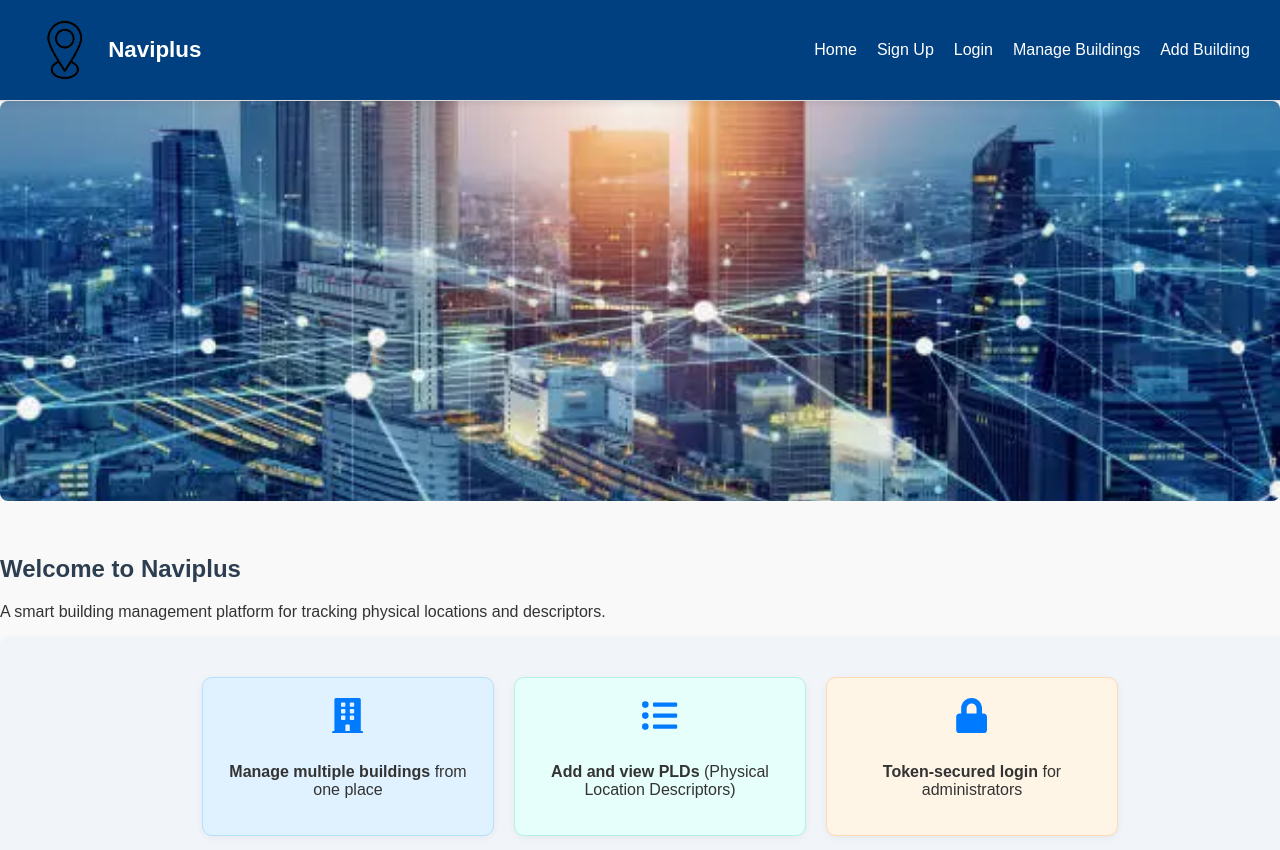
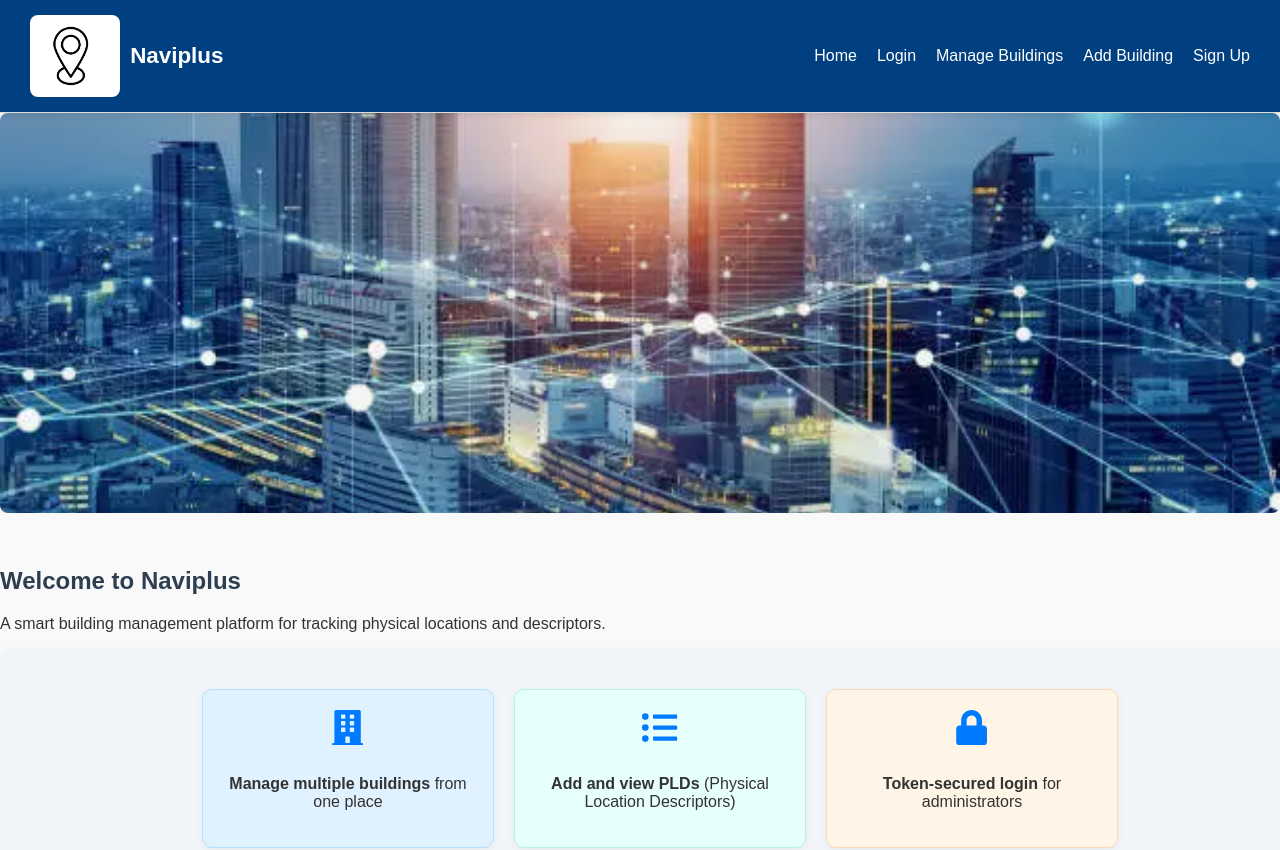
Before and after one commit to DUNCORIR/Naviplus, a React (Create React App) app in the folder admin-frontend/: page / in a window 1280 px wide. Shown: the top 850 px of the page. Built offline with nearby package versions, Linux system fonts and the light colour scheme.

Commit message:
Fix navbar  rendering and increase Naviplus logo visibility in navbar

```diff
--- a/admin-frontend/src/components/Navbar.jsx
+++ b/admin-frontend/src/components/Navbar.jsx
@@ -11,24 +11,22 @@ function Navbar() {
   const [menuOpen, setMenuOpen] = useState(false); // State to control mobile menu
 
   // Toggle menu visibility on mobile
-  const toggleMenu = () => {
-    setMenuOpen(!menuOpen);
-  };
+  const toggleMenu = () => setMenuOpen(!menuOpen);
 
   // Close menu when a link is clicked
-  const closeMenu = () => {
-    setMenuOpen(false);
-  };
+  const closeMenu = () => setMenuOpen(false);
 
   return (
     <nav className="navbar">
-      {/* Brand: logo + text */}
+      {/* Brand: logo + title */}
       <div className="navbar-brand">
-        <img
-          src="/images/naviplus-logo.png"
-          alt="Naviplus Logo"
-          className="navbar-logo"
-        />
+        <div className="navbar-logo-wrapper">
+          <img
+            src="/images/naviplus-logo.png"
+            alt="Naviplus Logo"
+            className="navbar-logo"
+          />
+        </div>
         <Link to="/" className="navbar-link brand-link">Naviplus</Link>
       </div>
 
@@ -42,10 +40,10 @@ function Navbar() {
       {/* Main navigation links */}
       <div className={`navbar-links ${menuOpen ? 'show' : ''}`}>
         <Link to="/" className="navbar-link" onClick={closeMenu}>Home</Link>
-        <Link to="/signup" className="navbar-link" onClick={closeMenu}>Sign Up</Link>
         <Link to="/login" className="navbar-link" onClick={closeMenu}>Login</Link>
         <Link to="/buildings" className="navbar-link" onClick={closeMenu}>Manage Buildings</Link>
         <Link to="/add-building" className="navbar-link" onClick={closeMenu}>Add Building</Link>
+        <Link to="/signup" className="navbar-link" onClick={closeMenu}>Sign Up</Link>
       </div>
     </nav>
   );
--- a/admin-frontend/src/styles/Navbar.css
+++ b/admin-frontend/src/styles/Navbar.css
@@ -83,6 +83,17 @@
   }
 }
 
+/* Wrapper for logo image to enhance visibility */
+.navbar-logo-wrapper {
+  background-color: #ffffff;      /* White background for contrast */
+  padding: 6px;                   /* Padding around the logo */
+  border-radius: 8px;             /* Rounded corners */
+  display: flex;
+  align-items: center;
+  justify-content: center;
+  margin-right: 10px;
+}
+
 /* Logo image next to brand name */
 .navbar-logo {
   height: 70px;
```
